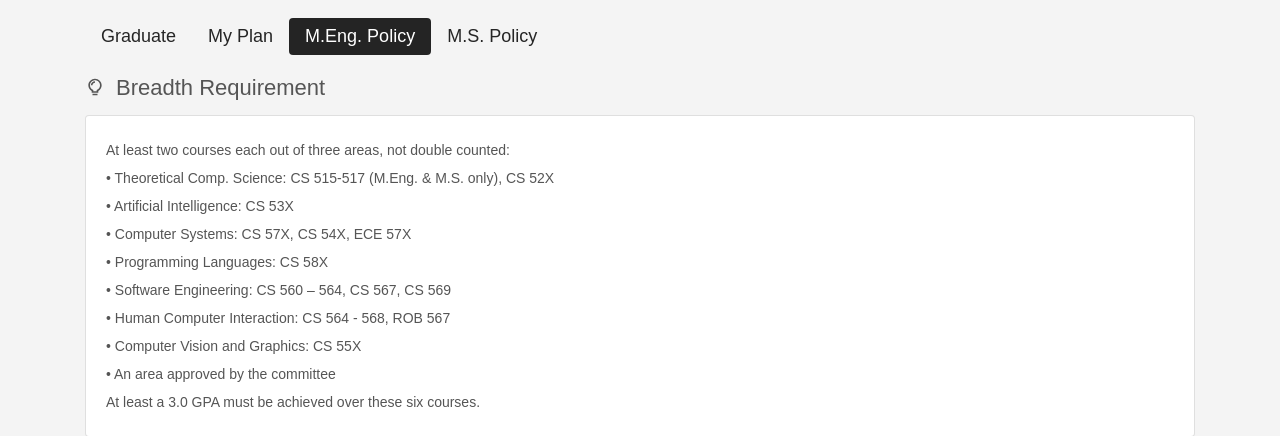
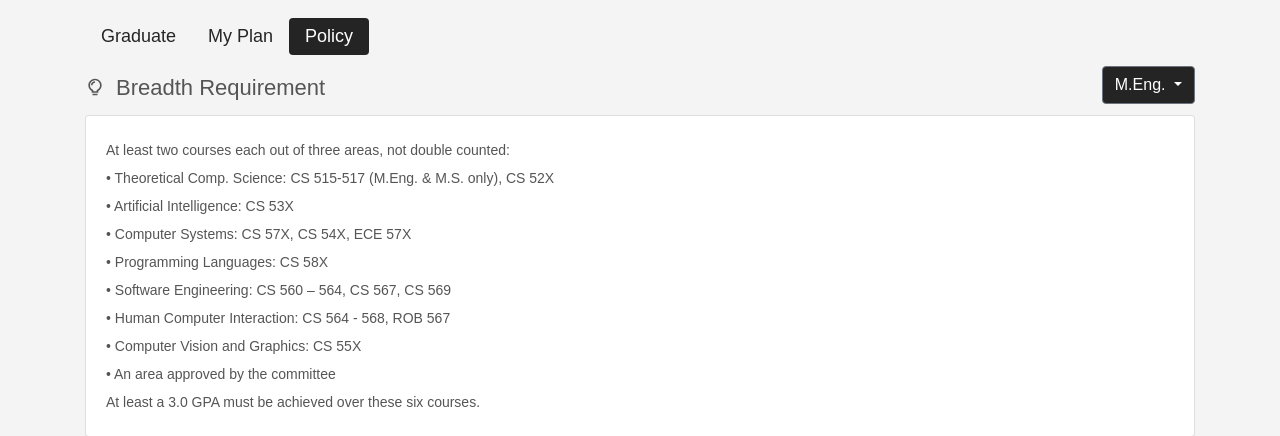
Before and after one commit to haoping2046/seachClass, a Django app: page /mepolicy/ in a window 1280 px wide. Shown: the part 59-495 px from the top of the page. Run offline with Django 3.2, Linux system fonts and the light colour scheme; data comes from the database, SQL or seed files in the repository; both versions use the stored data as it was after the commit; some libraries are stand-ins or nearby versions.

Commit message:
policy merge

```diff
--- a/src/static/css/style.css
+++ b/src/static/css/style.css
@@ -51,6 +51,7 @@ a:hover {
     /*background-color: antiquewhite;*/
     margin: 0.5em 0px 0.1em;
     font-size: 22px;
+    width: 92%;
 }
 
 .timeC img {
@@ -107,10 +108,8 @@ a:hover {
 
 .content-bottom {
     position: relative;
-    /*margin: 0em 0em 0em 0em;*/
     left: 1em;
     bottom: 0.4em;
-    /*margin: 1em 1em 0.4em 1em;*/
     max-width: 94%;
     flex: 100%;
 }
@@ -137,3 +136,16 @@ a:hover {
 .myplan-right {
     width: 50%;
 }
+
+.second-level {
+    margin: 1em 0em;
+}
+
+.btn-secondary{
+    background-color: rgba(0, 0, 0, 0.85);
+}
+
+
+dropdown-item:active, .dropdown-item:focus, .open>.dropdown-toggle.dropdown-item {
+    background-color: #d73f09;
+}
--- a/src/templates/MEngPolicy.html
+++ b/src/templates/MEngPolicy.html
@@ -11,17 +11,26 @@
             <a class="nav-link" href="../plan">My Plan</a>
         </li>
         <li class="nav-item">
-            <a class="nav-link active" href="#">M.Eng. Policy</a>
-        </li>
-        <li class="nav-item">
-            <a class="nav-link" href="../mspolicy">M.S. Policy</a>
+            <a class="nav-link active" href="#">Policy</a>
         </li>
 
     </ul>
 </div>
 
+<div class="form-check form-check-inline">
+    <div class="timeC"><img src="../static/image/policy.svg">Breadth Requirement</div>
 
-<div class="timeC"><img src="../static/image/policy.svg">Breadth Requirement</div>
+    <div class="btn-group">
+        <button type="button" class="btn btn-secondary dropdown-toggle" data-toggle="dropdown" aria-haspopup="true"
+                aria-expanded="false">
+            M.Eng.
+        </button>
+        <div class="dropdown-menu dropdown-menu-right">
+            <a  class="dropdown-item" href="../mspolicy">M.S.</a>
+        </div>
+    </div>
+</div>
+
 <div class="card">
     <div class="card-body">
         <h7 class="card-text">{{ object.Breadth_Requirement | linebreaksbr}}</h7>
--- a/src/templates/course.html
+++ b/src/templates/course.html
@@ -11,11 +11,9 @@
             <a class="nav-link" href="../plan">My Plan</a>
         </li>
         <li class="nav-item">
-            <a class="nav-link" href="../mepolicy">M.Eng. Policy</a>
+            <a class="nav-link" href="../mepolicy">Policy</a>
         </li>
-        <li class="nav-item">
-            <a class="nav-link" href="../mspolicy">M.S. Policy</a>
-        </li>
+
     </ul>
 </div>
 
--- a/src/templates/plan.html
+++ b/src/templates/plan.html
@@ -11,10 +11,7 @@
             <a class="nav-link active" href="#">My Plan</a>
         </li>
         <li class="nav-item">
-            <a class="nav-link" href="../mepolicy">M.Eng. Policy</a>
-        </li>
-        <li class="nav-item">
-            <a class="nav-link" href="../mspolicy">M.S. Policy</a>
+            <a class="nav-link" href="../mepolicy">Policy</a>
         </li>
 
     </ul>
--- a/src/trydjango/__init__.py
+++ b/src/trydjango/__init__.py
@@ -1,2 +1,2 @@
-import pymysql
-pymysql.install_as_MySQLdb()
+# import pymysql
+# pymysql.install_as_MySQLdb()
```
Also changed, not shown: src/templates/MSngPolicy.html (+14 -6 lines), src/db.sqlite3 (added).
